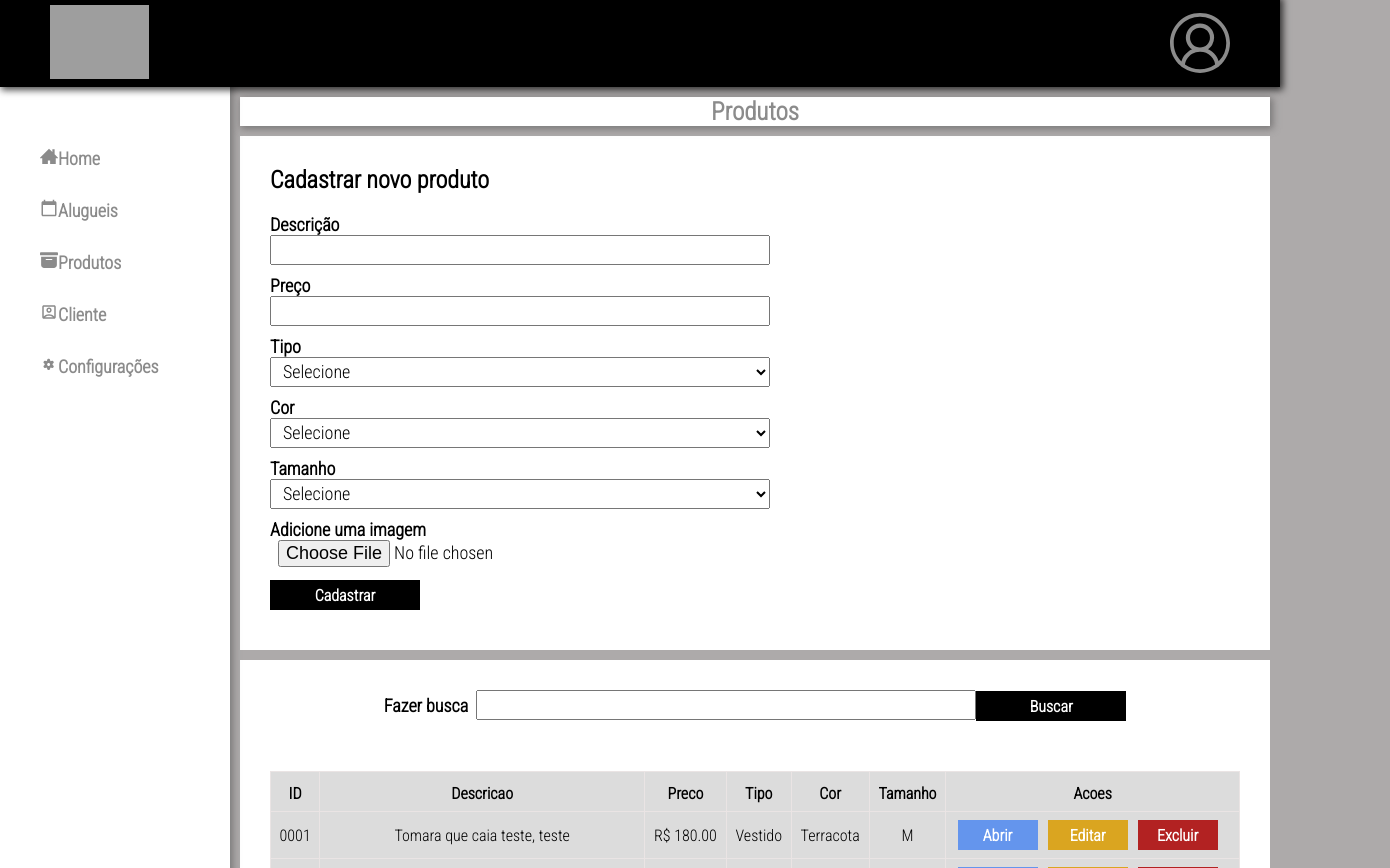
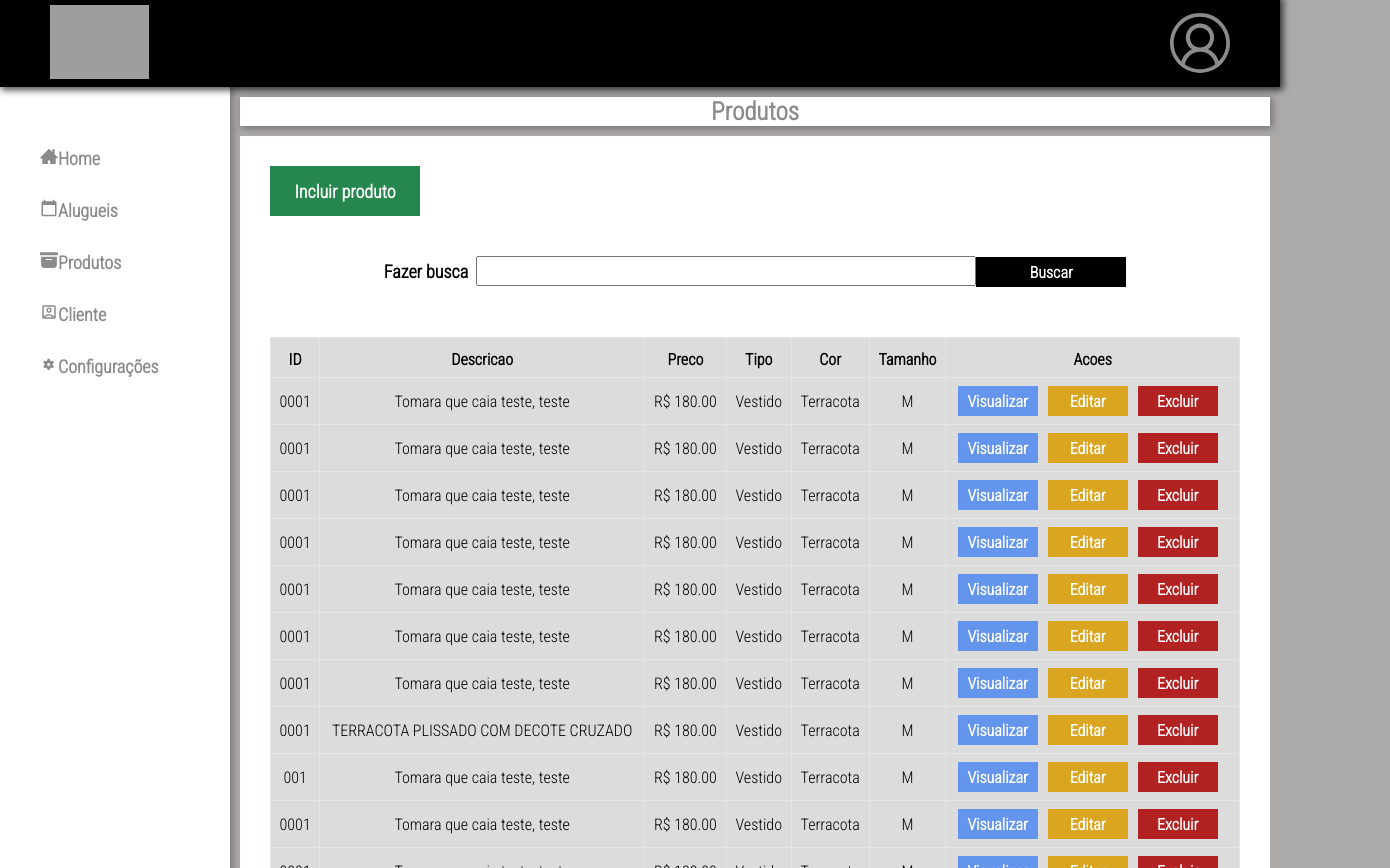
Before and after one commit to julio-r-ai/top-fashion, a React (Vite) app: page /product in a window 1280 px wide. Shown: the part 3-871 px from the top of the page, 1390 px wide, since content can reach past the window. Built offline with nearby package versions, Linux system fonts and the light colour scheme; grey boxes are pictures that could not be loaded.

Commit message:
Botao incluir produto criado, iniciando modal

```diff
--- a/src/App.css
+++ b/src/App.css
@@ -196,8 +196,8 @@ button{
 }
 
 button:hover{
-  height: 31px;
-  width: 153px;
+  height: 30px;
+  width: 150px;
   font-size: 16px;
   font-weight: bolder;
   border: none;
@@ -207,8 +207,16 @@ button:hover{
   box-shadow: 2px 2px 7px 1px rgba(70, 70, 70, 0.718);
 }
 
+.buttonProduto button{
+  margin-right: 100%;
+  margin-bottom: 40px;
+  height: 50px;
+  font-size: 18px;
+  background-color: #26874E;
+}
+
 .search{
-  margin-top: 10px;
+  margin-top: 40px;
   background-color: rgb(255, 255, 255);
   padding: 30px;
   text-align: center;
--- a/src/components/Header.jsx
+++ b/src/components/Header.jsx
@@ -7,9 +7,6 @@ const Header = () => {
             <img src='https://s3-sa-east-1.amazonaws.com/projetos-artes/fullsize%2F2011%2F02%2F16%2F10%2FWDL-Logo-1549_6335_033515042_507381212.gif' />
 
             <VscAccount className='user' />
-
-
-
         </div>
     )
 }
--- a/src/routes/Client.jsx
+++ b/src/routes/Client.jsx
@@ -5,7 +5,7 @@ import { motion } from "framer-motion";
 const Client = () => {
    return(
        <div className="geral">
-            <motion.div animate={{  y: 30 }} transition={{ duration: 0.8 }}>
+            <motion.div className="title" animate={{  y: 30 }} transition={{ duration: 0.8 }}>
                 <h1>Cliente</h1>
             </motion.div>
        </div>
--- a/src/routes/Configuration.jsx
+++ b/src/routes/Configuration.jsx
@@ -5,7 +5,7 @@ import { motion } from "framer-motion";
 const Configuration = () => {
    return(
        <div className="geral">
-           <motion.div animate={{  y: 30 }} transition={{ duration: 0.8 }}>
+           <motion.div className="title" animate={{  y: 30 }} transition={{ duration: 0.8 }}>
              <h1>Configuracoes</h1>
             </motion.div>
        </div>
--- a/src/routes/Home.jsx
+++ b/src/routes/Home.jsx
@@ -27,7 +27,7 @@ const Home = () => {
 
     return(
         <div className="geral">
-            <motion.div animate={{  y: 30 }} transition={{ duration: 0.8 }}>
+            <motion.div className="title" animate={{  y: 30 }} transition={{ duration: 0.8 }}>
                 <h1>Home</h1>
             </motion.div>
 
--- a/src/routes/Product.jsx
+++ b/src/routes/Product.jsx
@@ -2,14 +2,17 @@ import React from "react";
 import '../App.css'
 import { motion } from "framer-motion";
 
+
 const Product = () => {
    return(
        <div className="geral">
-        <motion.div animate={{  y: 30 }} transition={{ duration: 0.8 }}>
+        <motion.div className="title" animate={{  y: 30 }} transition={{ duration: 0.8 }}>
             <h1>Produtos</h1>
         </motion.div>
 
-        <motion.div className="register">
+
+
+        {/* <motion.div className="register">
            <div className="registerInterno">
            <h2>Cadastrar novo produto</h2>
            <div>
@@ -60,9 +63,13 @@ const Product = () => {
                 <button>Cadastrar</button>
            </div>
            </div>
-        </motion.div>
+        </motion.div> */}
 
         <motion.div className="search">
+            <div className="buttonProduto">
+                <button>Incluir produto</button>
+            </div>
+
             <div className="searchInter">
                <label htmlFor="">Fazer busca</label>
                <input type="text"></input>
@@ -107,7 +114,7 @@ const Product = () => {
                         <td>Terracota</td>
                         <td>M</td>
                         <td>
-                              <button className="buttonView">Abrir</button>
+                              <button className="buttonView">Visualizar</button>
                               <button className="buttonEdit">Editar</button>
                               <button className="buttonDelete">Excluir</button>
                         </td>
@@ -120,7 +127,7 @@ const Product = () => {
                         <td>Terracota</td>
                         <td>M</td>
                         <td>
-                              <button className="buttonView">Abrir</button>
+                              <button className="buttonView">Visualizar</button>
                               <button className="buttonEdit">Editar</button>
                               <button className="buttonDelete">Excluir</button>
                         </td>
@@ -133,7 +140,7 @@ const Product = () => {
                         <td>Terracota</td>
                         <td>M</td>
                         <td>
-                              <button className="buttonView">Abrir</button>
+                              <button className="buttonView">Visualizar</button>
                               <button className="buttonEdit">Editar</button>
                               <button className="buttonDelete">Excluir</button>
                         </td>
@@ -146,7 +153,7 @@ const Product = () => {
                         <td>Terracota</td>
                         <td>M</td>
                         <td>
-                              <button className="buttonView">Abrir</button>
+                              <button className="buttonView">Visualizar</button>
                               <button className="buttonEdit">Editar</button>
                               <button className="buttonDelete">Excluir</button>
                         </td>
@@ -159,7 +166,7 @@ const Product = () => {
                         <td>Terracota</td>
                         <td>M</td>
                         <td>
-                              <button className="buttonView">Abrir</button>
+                              <button className="buttonView">Visualizar</button>
                               <button className="buttonEdit">Editar</button>
                               <button className="buttonDelete">Excluir</button>
                         </td>
@@ -172,7 +179,7 @@ const Product = () => {
                         <td>Terracota</td>
                         <td>M</td>
                         <td>
-                              <button className="buttonView">Abrir</button>
+                              <button className="buttonView">Visualizar</button>
                               <button className="buttonEdit">Editar</button>
                               <button className="buttonDelete">Excluir</button>
                         </td>
@@ -185,7 +192,7 @@ const Product = () => {
                         <td>Terracota</td>
                         <td>M</td>
                         <td>
-                              <button className="buttonView">Abrir</button>
+                              <button className="buttonView">Visualizar</button>
                               <button className="buttonEdit">Editar</button>
                               <button className="buttonDelete">Excluir</button>
                         </td>
@@ -198,7 +205,7 @@ const Product = () => {
                         <td>Terracota</td>
                         <td>M</td>
                         <td>
-                              <button className="buttonView">Abrir</button>
+                              <button className="buttonView">Visualizar</button>
                               <button className="buttonEdit">Editar</button>
                               <button className="buttonDelete">Excluir</button>
                         </td>
@@ -211,7 +218,7 @@ const Product = () => {
                         <td>Terracota</td>
                         <td>M</td>
                         <td>
-                              <button className="buttonView">Abrir</button>
+                              <button className="buttonView">Visualizar</button>
                               <button className="buttonEdit">Editar</button>
                               <button className="buttonDelete">Excluir</button>
                         </td>
@@ -224,7 +231,7 @@ const Product = () => {
                         <td>Terracota</td>
                         <td>M</td>
                         <td>
-                              <button className="buttonView">Abrir</button>
+                              <button className="buttonView">Visualizar</button>
                               <button className="buttonEdit">Editar</button>
                               <button className="buttonDelete">Excluir</button>
                         </td>
@@ -237,7 +244,7 @@ const Product = () => {
                         <td>Terracota</td>
                         <td>M</td>
                         <td>
-                              <button className="buttonView">Abrir</button>
+                              <button className="buttonView">Visualizar</button>
                               <button className="buttonEdit">Editar</button>
                               <button className="buttonDelete">Excluir</button>
                         </td>
@@ -250,7 +257,7 @@ const Product = () => {
                         <td>Terracota</td>
                         <td>M</td>
                         <td>
-                              <button className="buttonView">Abrir</button>
+                              <button className="buttonView">Visualizar</button>
                               <button className="buttonEdit">Editar</button>
                               <button className="buttonDelete">Excluir</button>
                         </td>
@@ -263,7 +270,7 @@ const Product = () => {
                         <td>Terracota</td>
                         <td>M</td>
                         <td>
-                              <button className="buttonView">Abrir</button>
+                              <button className="buttonView">Visualizar</button>
                               <button className="buttonEdit">Editar</button>
                               <button className="buttonDelete">Excluir</button>
                         </td>
--- a/src/routes/Rents.jsx
+++ b/src/routes/Rents.jsx
@@ -5,7 +5,7 @@ import { motion } from "framer-motion";
 const Rents = () => {
    return(
        <div className="geral">
-            <motion.div animate={{  y: 30 }} transition={{ duration: 0.8 }}>
+            <motion.div className="title" animate={{  y: 30 }} transition={{ duration: 0.8 }}>
                 <h1>Alugueis</h1>
             </motion.div>
        </div>
```
